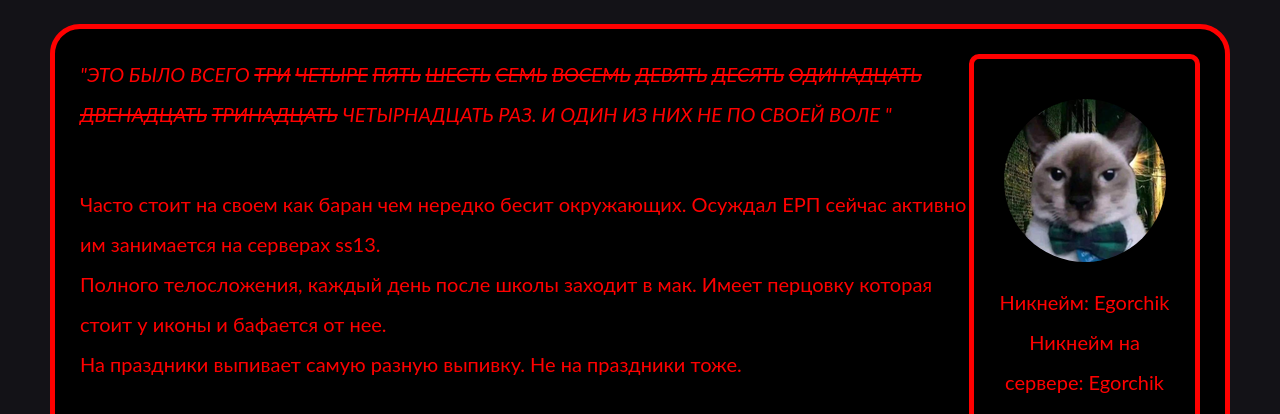
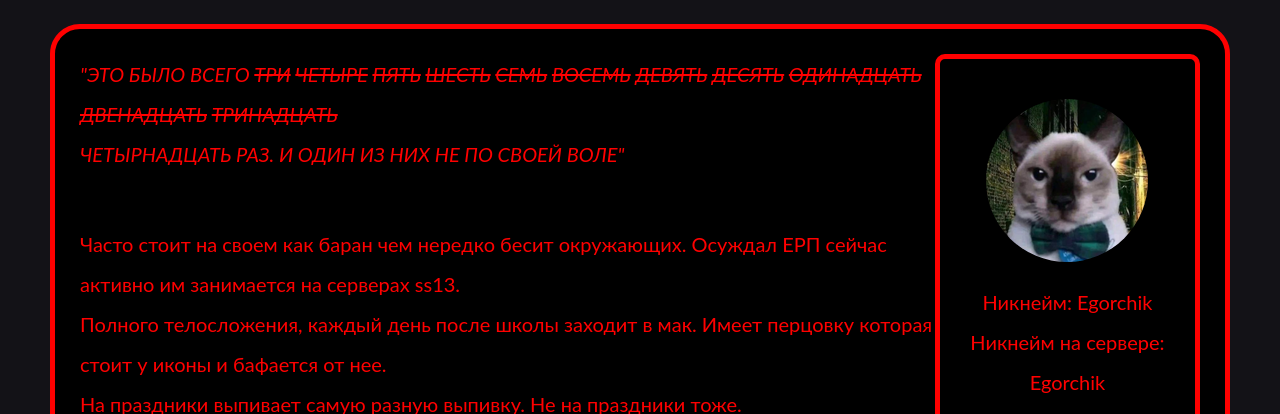
Before and after one commit to XFaer/Project-M.E.F, a plain HTML site: page users/Egorchick/Egorchick.html in a window 1280 px wide. Shown: the part 216-630 px from the top of the page. Drawn offline with nearby package versions, Linux system fonts and the light colour scheme; files whose address does not match are found by name.

Commit message:
Update Egorchick.html

```diff
--- a/users/Egorchick/Egorchick.html
+++ b/users/Egorchick/Egorchick.html
@@ -24,7 +24,8 @@
     <a href="/main_page.html"><img src="\logo.png" class="logo"></a>
     <div class="main_div">
         <div class="text_div">
-            <p style="padding-bottom: 50px;"><em>"ЭТО БЫЛО ВСЕГО <del>ТРИ</del> <del>ЧЕТЫРЕ</del> <del>ПЯТЬ</del> <del>ШЕСТЬ</del> <del>СЕМЬ</del> <del>ВОСЕМЬ</del> <del>ДЕВЯТЬ</del> <del>ДЕСЯТЬ</del> <del>ОДИНАДЦАТЬ</del> <del>ДВЕНАДЦАТЬ</del> <del>ТРИНАДЦАТЬ</del> ЧЕТЫРНАДЦАТЬ РАЗ. И ОДИН ИЗ НИХ НЕ ПО СВОЕЙ ВОЛЕ "</em></p>
+            <p><em>"ЭТО БЫЛО ВСЕГО <del>ТРИ</del> <del>ЧЕТЫРЕ</del> <del>ПЯТЬ</del> <del>ШЕСТЬ</del> <del>СЕМЬ</del> <del>ВОСЕМЬ</del> <del>ДЕВЯТЬ</del> <del>ДЕСЯТЬ</del> <del>ОДИНАДЦАТЬ</del> <del>ДВЕНАДЦАТЬ</del> <del>ТРИНАДЦАТЬ</del></em></p>
+            <p style="padding-bottom: 50px;"><em>ЧЕТЫРНАДЦАТЬ РАЗ. И ОДИН ИЗ НИХ НЕ ПО СВОЕЙ ВОЛЕ"</em></p>
 
             Часто стоит на своем как баран чем нередко бесит окружающих. Осуждал ЕРП сейчас активно им занимается на серверах ss13.
             <p>Полного телосложения, каждый день после школы заходит в мак. Имеет перцовку которая стоит у иконы и бафается от нее.</p>
```
